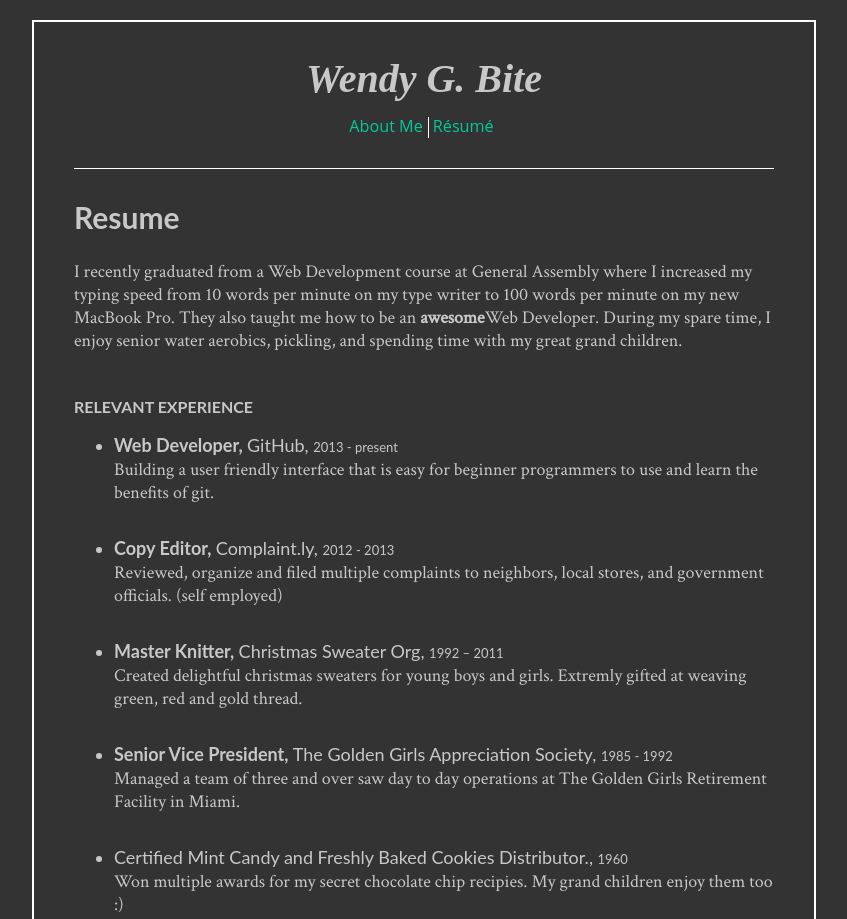
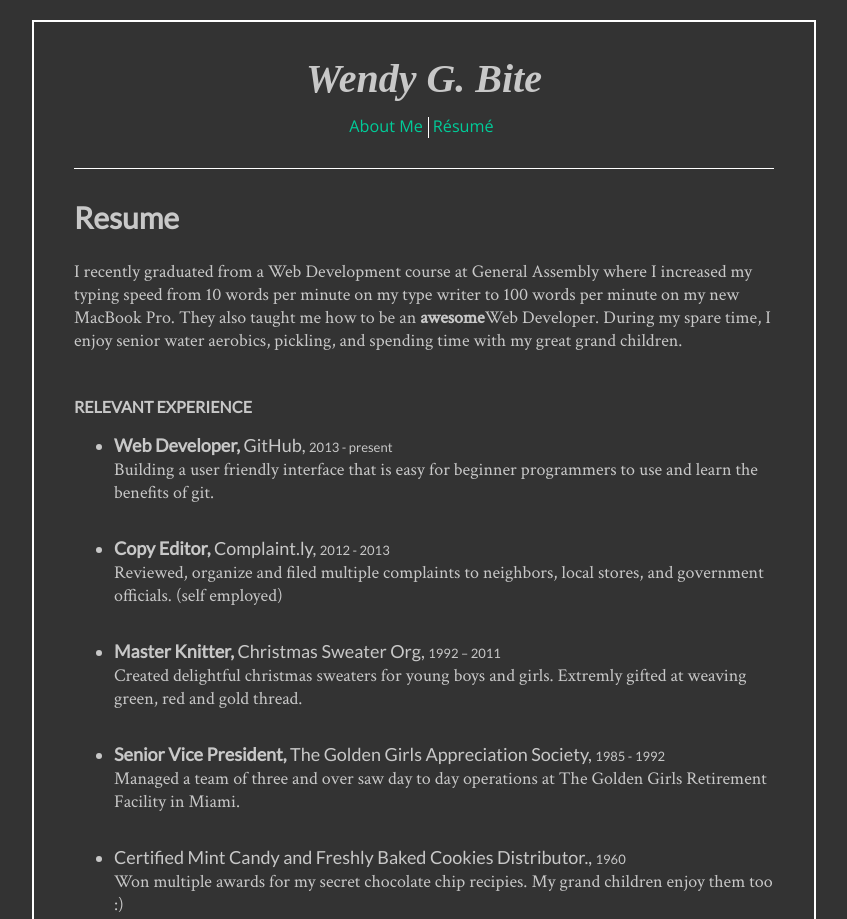
Before and after one commit to ArohanD/homework1, a plain HTML site: page Resume.html in a window 1280 px wide. Shown: the top 919 px of the page, without its empty margins (216-1063 px from the left). Drawn offline with nearby package versions, Linux system fonts and the light colour scheme.

Commit message:
fixed global fonts

```diff
--- a/Resume.html
+++ b/Resume.html
@@ -2,7 +2,7 @@
 
 <head>
 	<link rel="stylesheet" href="app.css">
-	<link href="https://fonts.googleapis.com/css?family=Crimson+Text" rel="stylesheet">
+	<link href="https://fonts.googleapis.com/css?family=Crimson+Text|Open+Sans|Lato" rel="stylesheet">
 	<title>Wendy Bite</title>
 	<meta property="og:title" content="Wendy Bite" />
 	<meta property="og:image" content="https://daytimeconfidential.com/.image/t_share/MTI4ODIyNjI0OTYzODI2OTYy/bettywhite-1.jpg" />
```
Also changed, not shown: index.html (+1 -1 lines).
